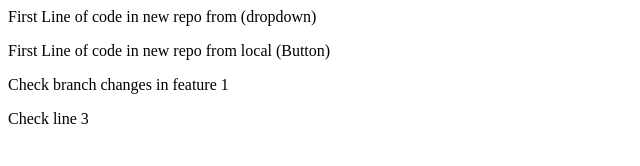
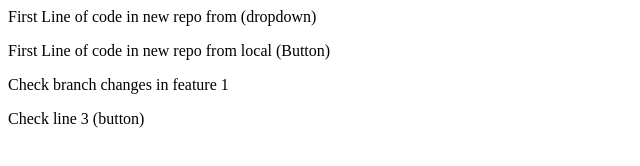
Before and after one commit to MSatishKumar289/local-repo-test, a plain HTML site: page index.html in a window 1280 px wide. Shown: the full height of the page, 0-640 px from the left. Drawn offline with Linux system fonts and the light colour scheme.

Commit message:
button added to line 4

```diff
--- a/index.html
+++ b/index.html
@@ -1,4 +1,4 @@
 <p> First Line of code in new repo from  (dropdown)</p>
 <p> First Line of code in new repo from local (Button)</p>
 <p>Check branch changes in feature 1</p>
-<p>Check line 3</p>
+<p>Check line 3 (button)</p>
```
